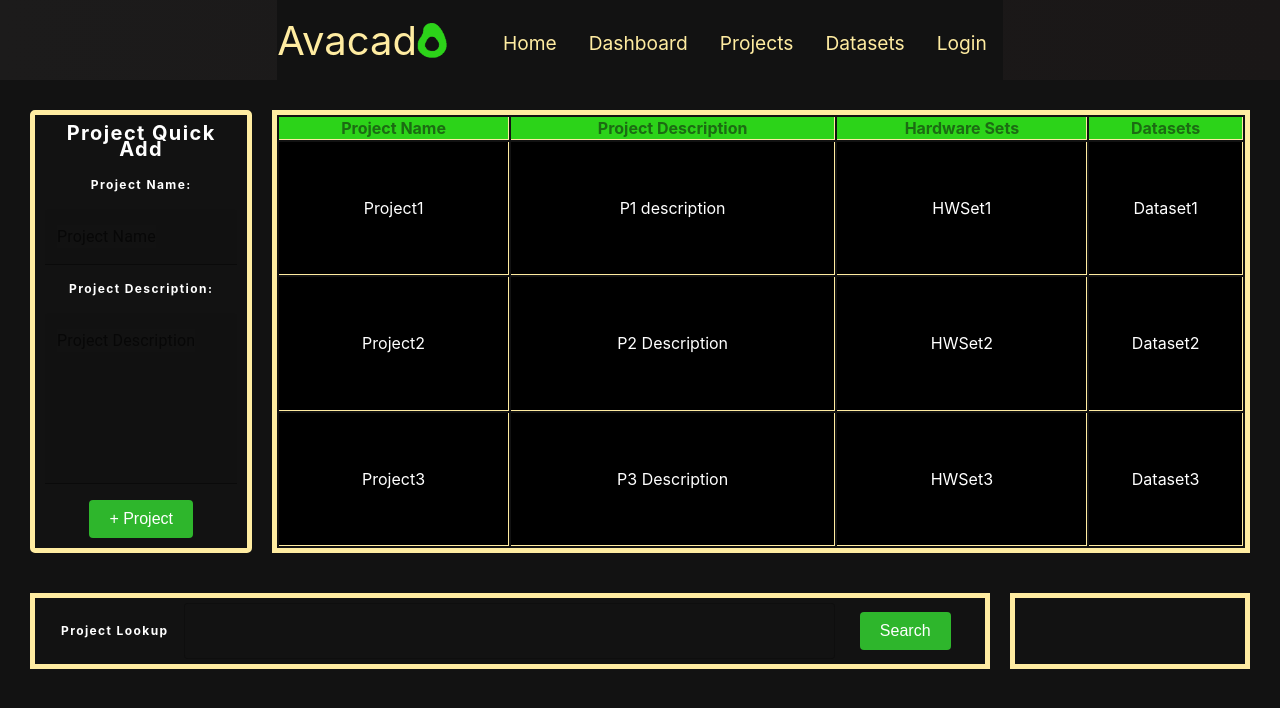
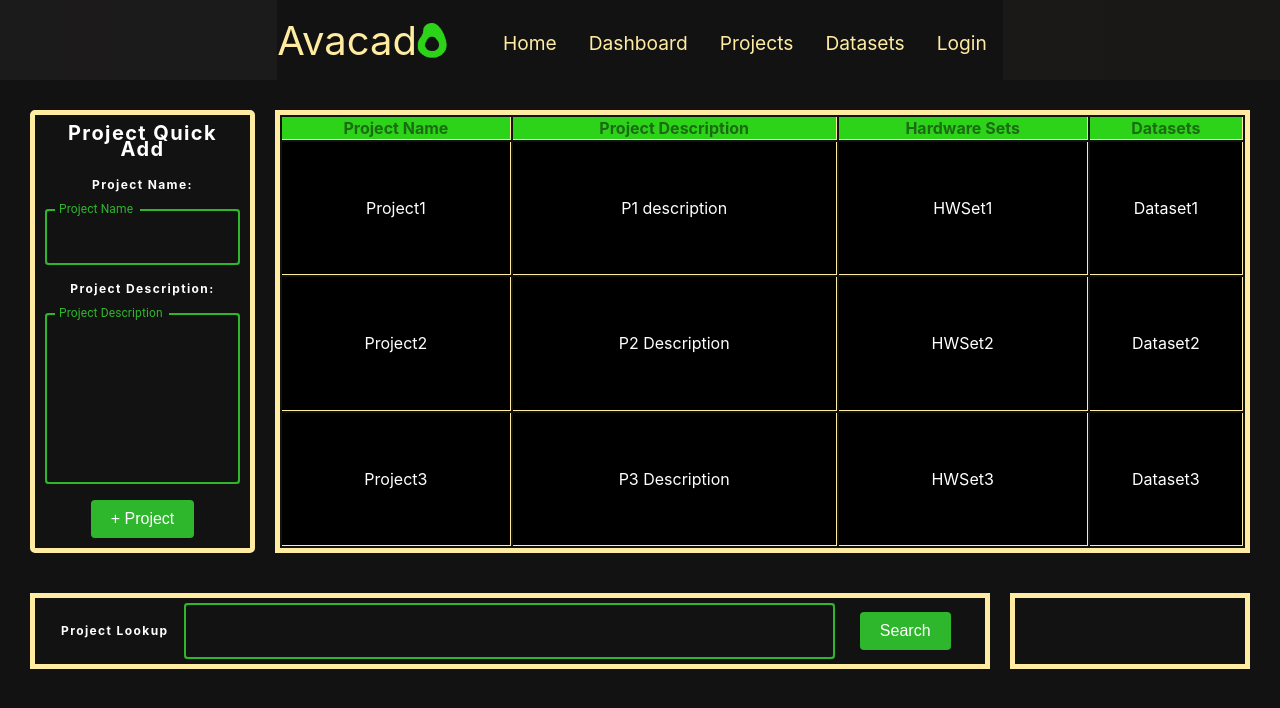
Before and after one commit to jacobgeorge3/Haas-Platform, a React (Create React App) app: page /dashboard in a window 1280 px wide. Shown: the top 708 px of the page. Built offline with nearby package versions, Linux system fonts and the light colour scheme.

Commit message:
MUI themes suck

```diff
--- a/src/App.js
+++ b/src/App.js
@@ -10,9 +10,51 @@ import Dashboard from "./pages/Dashboard";
 import Button from "@mui/material/Button";
 import "./App.css";
 import AddProject from "./pages/AddProject";
+import { createTheme, ThemeProvider } from "@mui/material/styles";
 
 function App() {
+  const theme = createTheme({
+    palette: {
+      type: "dark",
+      primary: {
+        main: "#2eb62c",
+      },
+      secondary: {
+        main: "#ffeca1",
+      },
+    },
+    components: {
+      MuiTextField: {
+        styleOverrides: {
+          root: {
+
+          },
+        },
+        defaultProps: {
+          variant: "outlined",
+          focused: true,
+
+        },
+      },
+      MuiOutlinedInput: {
+        styleOverrides: {
+          root: {
+            backgroundColor: "#fff",
+          },
+        },
+      },
+      MuiInputLabel: {
+          styleOverrides: {
+            root: {
+            },
+          },
+        },
+    },
+
+  });
+
   return (
+    <ThemeProvider theme={theme}>
       <div className="App">
         <Router>
           <Navbar />
@@ -26,6 +68,7 @@ function App() {
           </Switch>
         </Router>
       </div>
+    </ThemeProvider>
   );
 }
 
--- a/src/components/dashboardcomponents/ContentContainer.style.js
+++ b/src/components/dashboardcomponents/ContentContainer.style.js
@@ -11,6 +11,7 @@ export const ContentContainer = styled.div`
   align-items: ${(props) => (props.center? "center": "0")};
   max-height: ${(props) => props.maxheight};
   max-width: ${(props) => props.maxwidth};
+  flex-direction: ${(props) => props.flexdirection};
 `;
 
 
--- a/src/components/dashboardcomponents/projectquickadd/projectquickadd.js
+++ b/src/components/dashboardcomponents/projectquickadd/projectquickadd.js
@@ -16,11 +16,11 @@ const ProjectQuickAdd = () => {
         <Title>Project Quick Add</Title>
         <FieldDesc>Project Name:</FieldDesc>
         <TextFieldWrapper>
-          <TextField variant="filled" label="Project Name" />
+          <TextField variant="outlined" color="primary" label="Project Name" focused />
         </TextFieldWrapper>
         <FieldDesc>Project Description:</FieldDesc>
         <TextFieldWrapper>
-          <TextField multiline variant="filled" label="Project Description" rows="6" maxrows="6" />
+          <TextField variant="outlined" color="primary" focused multiline label="Project Description" rows="6" maxrows="6" />
         </TextFieldWrapper>
         <Button>+ Project</Button>
       </QuickAddContainer>
--- a/src/pages/AddProject.js
+++ b/src/pages/AddProject.js
@@ -1,11 +1,17 @@
+import { TextField } from '@mui/material'
 import React from 'react'
 import ContentContainer from '../components/dashboardcomponents/ContentContainer.style'
-
+import { Title } from '../components/dashboardcomponents/projectquickadd/projectquickadd.style'
 const AddProject = () => {
     return (
         <>
-            <ContentContainer center>
+            <ContentContainer center width="100%" padding="10% 0px">
+                <ContentContainer border center width="60%" padding="10px" flexdirection="column">
+                    <Title>Project Name
+                    </Title>
+                    <TextField variant="filled" />
 
+                </ContentContainer>
             </ContentContainer>
         </>
     )
--- /dev/null
+++ b/src/styles/theme.js
@@ -0,0 +1,60 @@
+import { createTheme } from "@mui/material/styles";
+
+const theme = createTheme({
+  palette: {
+    type: "dark",
+    primary: {
+      main: "#2eb62c",
+    },
+    secondary: {
+      main: "#ffeca1",
+    },
+  },
+  components: {
+    MuiTextField: {
+      styleOverrides: {
+        root: {
+
+        },
+      },
+      defaultProps: {
+        variant: "filled",
+      },
+    },
+    MuiFilledInput: {
+      styleOverrides: {
+        root: {
+          backgroundColor: "#fff",
+        },
+      },
+    },
+    MuiInputLabel: {
+        styleOverrides: {
+          root: {
+            backgroundColor: "#fff",
+          },
+        },
+      },
+  },
+
+  overrides: {
+    MuiFilledInput: {
+      root: {
+        backgroundColor: "green",
+      },
+    },
+    MuiInputLabel: {
+      root: {
+        backgroundColor: "yellow",
+      },
+    },
+  },
+
+  props: {
+    MuiTextField: {
+      variant: "filled",
+    },
+  },
+});
+
+export default theme;
```
Lines whose indentation alone changed are shown as unchanged.
